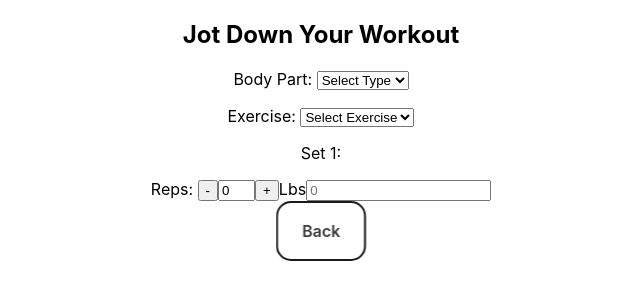
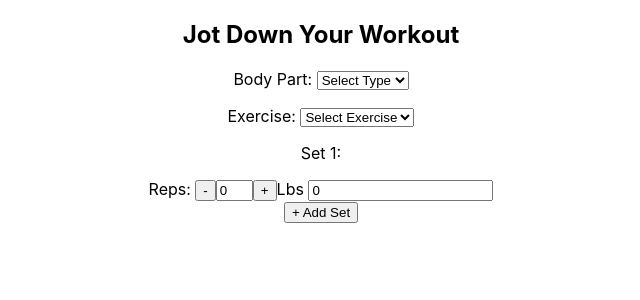
Before and after one commit to Chingsan53/work-out-logger, a React (Create React App) app: page /logger in a window 1280 px wide. Shown: the top 300 px of the page, without its empty margins (319-959 px from the left). Built offline with nearby package versions, Linux system fonts and the light colour scheme.

Commit message:
added more set

```diff
--- a/src/components/JotDown.component.jsx
+++ b/src/components/JotDown.component.jsx
@@ -3,12 +3,12 @@ import "./JotDown.css";
 import { useNavigate } from "react-router-dom";
 import { motion } from "framer-motion";
 
-export default function Logger({ weightValue, onWeightChange }) {
+export default function Logger() {
   const [typeValue, setTypeValue] = useState("");
   const [exerciseValue, setExerciseValue] = useState("");
   const [repValue, setRepValue] = useState(0);
-  const [sepValue, setSepValue] = useState(0);
-  // const [weightValue, setWeightValue] = useState(0);
+
+  const [sets, setSets] = useState([{ reps: 0, weight: 0 }]);
 
   const handleTypeChange = (event) => {
     setTypeValue(event.target.value);
@@ -21,9 +21,7 @@ export default function Logger({ weightValue, onWeightChange }) {
     );
   };
 
-  // const handleWeightChange = (event) => {
-  //   setWeightValue(event.target.value);
-  // };
+  // Handle the increase set
 
   const exerciseOptions = {
     Core: [
@@ -186,22 +184,26 @@ export default function Logger({ weightValue, onWeightChange }) {
 
   const filteredExercises = exerciseOptions[typeValue] || [];
 
-  const handleIncreaseRep = () => {
-    setRepValue(repValue + 1);
-    if (repValue > 20) setRepValue(0);
+  const handleIncreaseRep = (index) => {
+    const newSets = [...sets];
+    newSets[index].reps += 1;
+    setSets(newSets);
   };
 
-  const handleDecreaseRep = () => {
-    if (repValue > 1) setRepValue(repValue - 1);
+  const handleDecreaseRep = (index) => {
+    const newSets = [...sets];
+
+    if (newSets[index].reps > 0) newSets[index].reps -= 1;
   };
 
-  const handleIncreaseSet = () => {
-    setSepValue(sepValue + 1);
-    if (sepValue > 9) setSepValue(0);
+  const onWeightChange = (index, event) => {
+    const newSets = [...sets];
+    newSets[index].weight = event.target.value;
+    setSets(newSets);
   };
 
-  const handleDecreaseSet = () => {
-    if (sepValue > 1) setSepValue(sepValue - 1);
+  const addSet = () => {
+    setSets([...sets, { reps: 0, weight: 0 }]);
   };
 
   //Back Button Motion Back Button
@@ -244,23 +246,31 @@ export default function Logger({ weightValue, onWeightChange }) {
             </option>
           ))}
         </select>
-        <p>Set 1: </p>
-        <span>Reps: </span>
-        <button className="" onClick={handleDecreaseRep}>
-          -
-        </button>
-        <input type="number" value={repValue} readOnly className="rep-input" />
-        <button onClick={handleIncreaseRep}>+</button>
-        <span>Lbs</span>
-        <input
-          type="number"
-          value={weightValue}
-          onChange={onWeightChange}
-          className="lbInput"
-          placeholder="0"
-        />{" "}
+        {sets.map((set, index) => (
+          <div key={index}>
+            <p>Set {index + 1}: </p>
+            <span>Reps: </span>
+            <button onClick={() => handleDecreaseRep(index)}>-</button>
+            <input
+              type="number"
+              value={set.reps}
+              readOnly
+              className="rep-input"
+            />
+            <button onClick={() => handleIncreaseRep(index)}>+</button>
+            <span>Lbs</span>{" "}
+            <input
+              type="number"
+              value={set.weight}
+              onChange={(e) => onWeightChange(index, e)}
+              className="lbInput"
+              placeholder="0"
+            />
+          </div>
+        ))}
       </div>
-      <motion.button
+      <button onClick={addSet}>+ Add Set</button>
+      {/* <motion.button
         className="button-28"
         variants={buttonVariants}
         initial="initial"
@@ -269,7 +279,7 @@ export default function Logger({ weightValue, onWeightChange }) {
         onClick={() => navigate(-1)}
       >
         Back
-      </motion.button>
+      </motion.button> */}
     </div>
   );
 }
```
